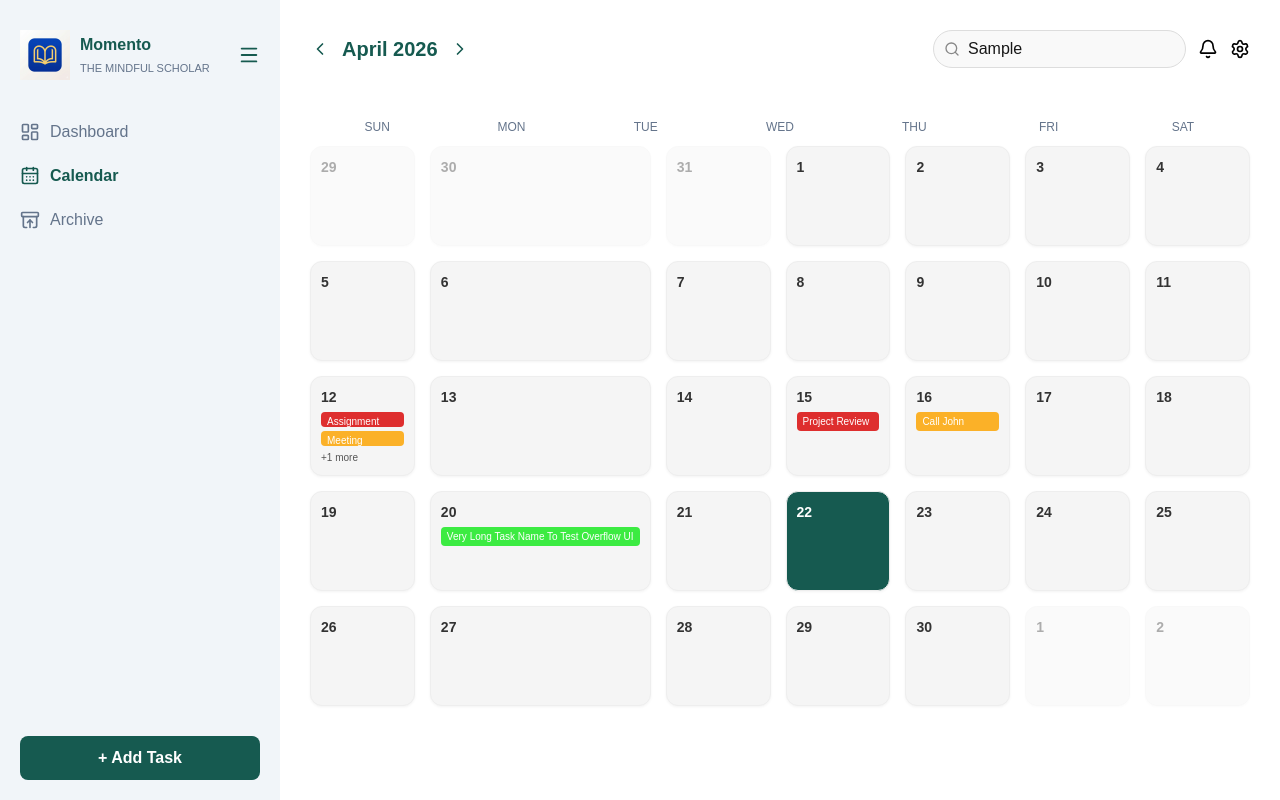
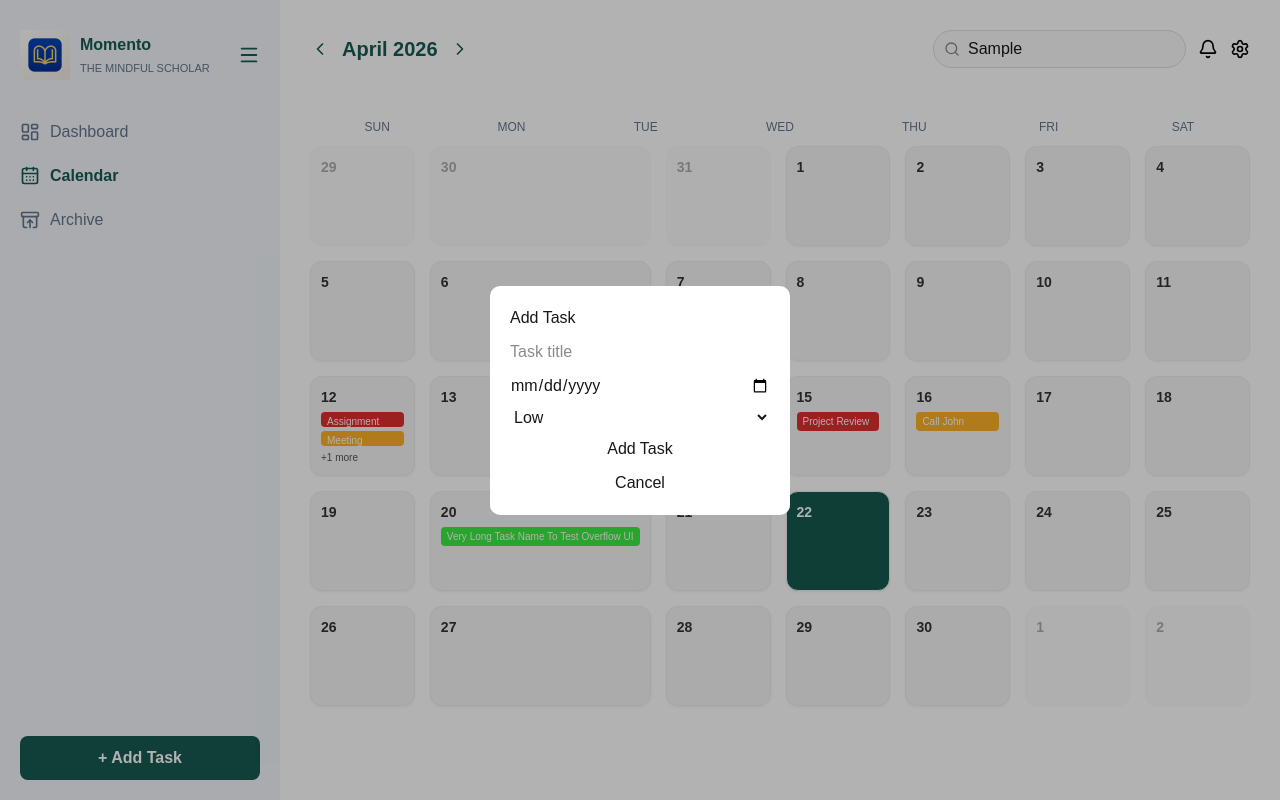
Before and after one commit to Mary3600/COS202--SEN-Group1-, a Next.js app in the folder frontend/: page /calendar in a window 1280 px wide. Both pictures are taken after typing "Sample" into the empty fields and a click on the button "+ Add Task". Built offline with nearby package versions, Linux system fonts and the light colour scheme.

Commit message:
feat: TaskModal popup

```diff
--- a/frontend/app/calendar/page.tsx
+++ b/frontend/app/calendar/page.tsx
@@ -1,6 +1,7 @@
 "use client";
 import { useState } from "react";
 import Sidebar from "@/components/Sidebar";
+import TaskModal from "../../components/TaskModal";
 
 import Image from "next/image";
 import { Bell, Settings, ChevronLeft, ChevronRight, Search, LayoutDashboard, CalendarDays, ArchiveRestore, Menu, Bold  } from "lucide-react";
@@ -10,19 +11,20 @@ export default function CalendarView() {
   const [activePage, setActivePage] = useState("calendar");
   // STATE
   const [currentDate, setCurrentDate] = useState(new Date());
+  const [isModalOpen, setIsModalOpen] = useState(false);
+const [tasks, setTasks] = useState([
+  { id: 1, title: "Assignment", date: "2026-04-12", priority: "high" },
+  { id: 2, title: "Meeting", date: "2026-04-12", priority: "medium" },
+  { id: 3, title: "Gym", date: "2026-04-12", priority: "low" },
+  { id: 4, title: "Project Review", date: "2026-04-15", priority: "high" },
+  { id: 5, title: "Call John", date: "2026-04-16", priority: "medium" },
+  { id: 6, title: "Very Long Task Name To Test Overflow UI", date: "2026-04-20", priority: "low" },
+  { id: 7, title: "Next Month Task", date: "2026-05-02", priority: "high" },
+]);
 
 const [sidebarOpen, setSidebarOpen] = useState(true);
 const [collapsed, setCollapsed] = useState(false);
-  // MOCK TASK DATA
-  const tasks = [
-    { id: 1, title: "Assignment", date: "2026-04-12", priority: "high" },
-    { id: 2, title: "Meeting", date: "2026-04-12", priority: "medium" },
-    { id: 3, title: "Gym", date: "2026-04-12", priority: "low" },
-    { id: 4, title: "Project Review", date: "2026-04-15", priority: "high" },
-    { id: 5, title: "Call John", date: "2026-04-16", priority: "medium" },
-    { id: 6, title: "Very Long Task Name To Test Overflow UI", date: "2026-04-20", priority: "low" },
-    { id: 7, title: "Next Month Task", date: "2026-05-02", priority: "high" },
-  ];
+
 
   // CALCULATIONS
   const year = currentDate.getFullYear();
@@ -45,6 +47,10 @@ const [collapsed, setCollapsed] = useState(false);
     setCurrentDate(new Date(year, month - 1, 1));
   };
 
+  const handleAddTask = (newTask) => {
+  setTasks((prev) => [...prev, newTask]);
+};
+
   return (
     <div style={{ display: "flex", minHeight: "100vh" }}>
 
@@ -55,6 +61,7 @@ const [collapsed, setCollapsed] = useState(false);
   setCollapsed={setCollapsed}
   activePage={activePage}
   setActivePage={setActivePage}
+  openModal={() => setIsModalOpen(true)}
 />
 
       {/* 🟩 MAIN CONTENT */}
@@ -261,6 +268,11 @@ const [collapsed, setCollapsed] = useState(false);
           })}
         </div>
       </div>
+       <TaskModal
+      isOpen={isModalOpen}
+      onClose={() => setIsModalOpen(false)}
+      onAddTask={handleAddTask}
+    />
     </div>
   );
 }
--- a/frontend/components/Sidebar.tsx
+++ b/frontend/components/Sidebar.tsx
@@ -14,6 +14,7 @@ export default function Sidebar({
   setCollapsed,
   activePage,
   setActivePage,
+  openModal,
 }) {
 
     if (!sidebarOpen) return null;
@@ -131,8 +132,10 @@ export default function Sidebar({
             fontWeight: "bold",
             cursor: "pointer",
           }}
+         onClick={openModal}
         >
           {collapsed ? "+" : "+ Add Task"}
+
         </button>
       </div>
     </div>
--- /dev/null
+++ b/frontend/components/TaskModal.tsx
@@ -0,0 +1,81 @@
+"use client";
+import { useState } from "react";
+
+export default function TaskModal({ isOpen, onClose, onAddTask }) {
+  const [title, setTitle] = useState("");
+  const [date, setDate] = useState("");
+  const [priority, setPriority] = useState("low");
+
+  if (!isOpen) return null;
+
+  const handleSubmit = () => {
+    if (!title || !date) return;
+
+    onAddTask({
+      id: Date.now(),
+      title,
+      date,
+      priority,
+    });
+
+    setTitle("");
+    setDate("");
+    setPriority("low");
+    onClose();
+  };
+
+  return (
+    <div
+      style={{
+        position: "fixed",
+        top: 0,
+        left: 0,
+        width: "100%",
+        height: "100%",
+        backgroundColor: "rgba(0,0,0,0.3)",
+        display: "flex",
+        alignItems: "center",
+        justifyContent: "center",
+        zIndex: 1000,
+      }}
+    >
+      <div
+        style={{
+          background: "#fff",
+          padding: "20px",
+          borderRadius: "10px",
+          width: "300px",
+          display: "flex",
+          flexDirection: "column",
+          gap: "10px",
+        }}
+      >
+        <h3>Add Task</h3>
+
+        <input
+          placeholder="Task title"
+          value={title}
+          onChange={(e) => setTitle(e.target.value)}
+        />
+
+        <input
+          type="date"
+          value={date}
+          onChange={(e) => setDate(e.target.value)}
+        />
+
+        <select
+          value={priority}
+          onChange={(e) => setPriority(e.target.value)}
+        >
+          <option value="low">Low</option>
+          <option value="medium">Medium</option>
+          <option value="high">High</option>
+        </select>
+
+        <button onClick={handleSubmit}>Add Task</button>
+        <button onClick={onClose}>Cancel</button>
+      </div>
+    </div>
+  );
+}
```
Also changed, not shown: frontend/components/TaskModeal.tsx (deleted).
